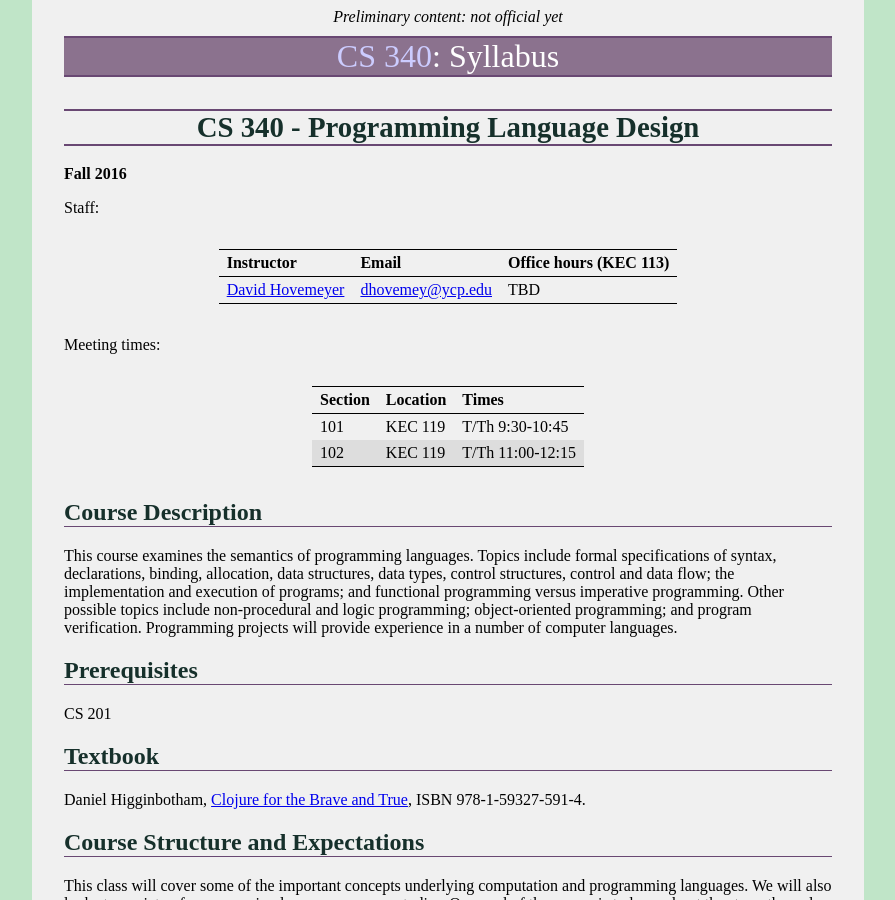
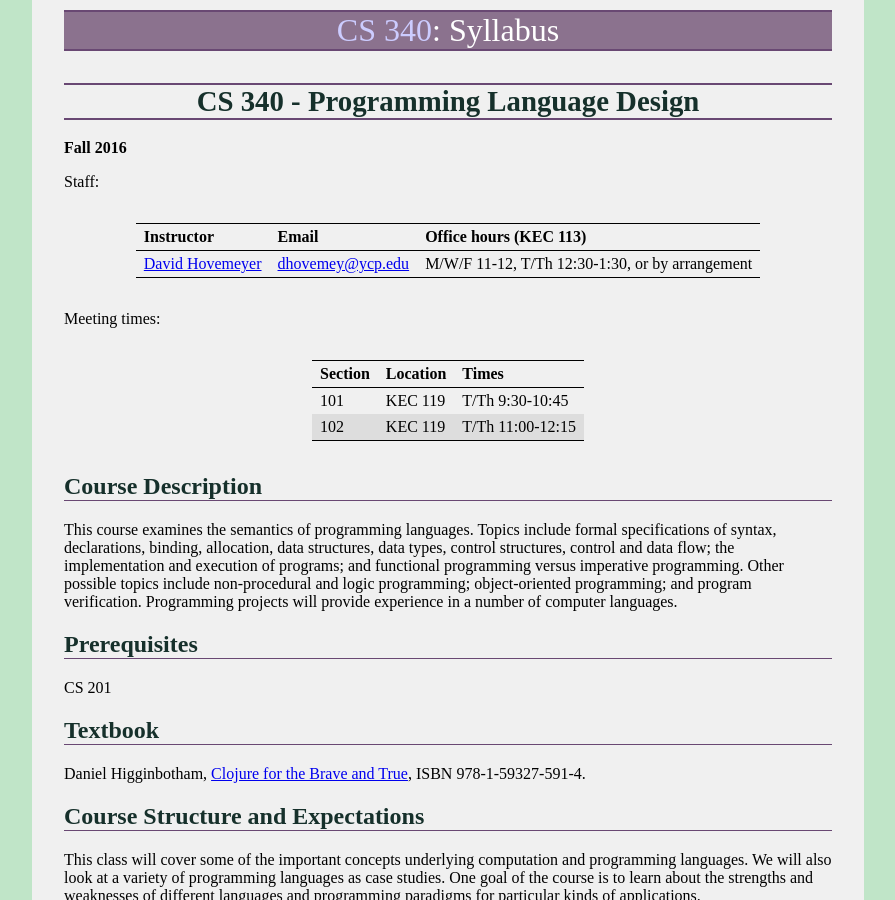
Before and after one commit to ycpcs/cs340-fall2016, a Jekyll site: the page built from syllabus.md, in a window 1280 px wide and 900 px high. Shown: the whole window, without its empty margins (192-1087 px from the left). Built offline with Jekyll 4.4.1, drawn with Linux system fonts in a browser that asks for light colours; some web fonts are replaced.

Commit message:
make it official, add office hours

```diff
--- a/_layouts/default.html
+++ b/_layouts/default.html
@@ -11,7 +11,6 @@
 	<body>
 		<div id="wrap">
 			<div id="content">
-				<div style="text-align:center;margin-top: 8px; font-style: italic;">Preliminary content: not official yet</div>
 				<div id="header"><a href="{{site.baseurl}}/">{{site.coursename}}</a>: {{page.title}}</div>
 				{{content}}
 				<div id="footer">
--- a/syllabus.md
+++ b/syllabus.md
@@ -12,7 +12,7 @@ Staff:
 
 > Instructor | Email | Office hours (KEC 113)
 > ---------- | ----- | ----------------------
-> [David Hovemeyer](http://faculty.ycp.edu/~dhovemey) | [dhovemey@ycp.edu](mailto:dhovemey@ycp.edu) | TBD
+> [David Hovemeyer](http://faculty.ycp.edu/~dhovemey) | [dhovemey@ycp.edu](mailto:dhovemey@ycp.edu) | M/W/F 11-12, T/Th 12:30-1:30, or by arrangement
 
 Meeting times:
 
```
